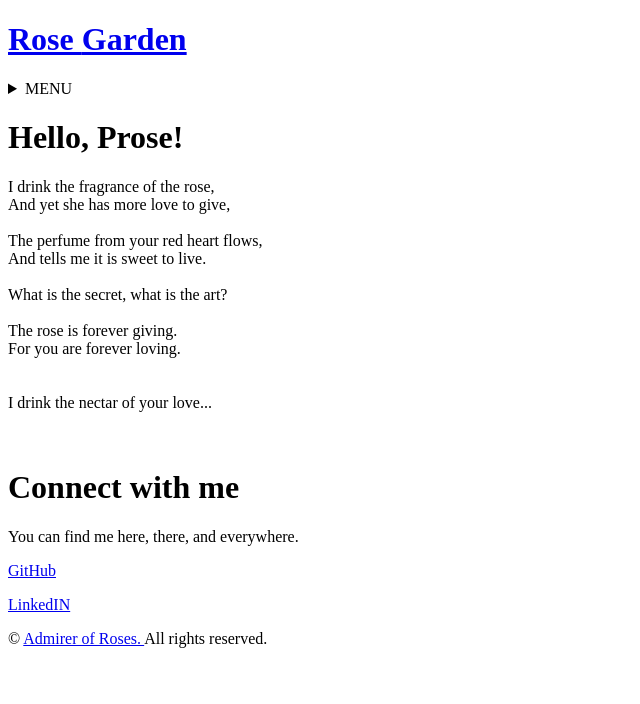
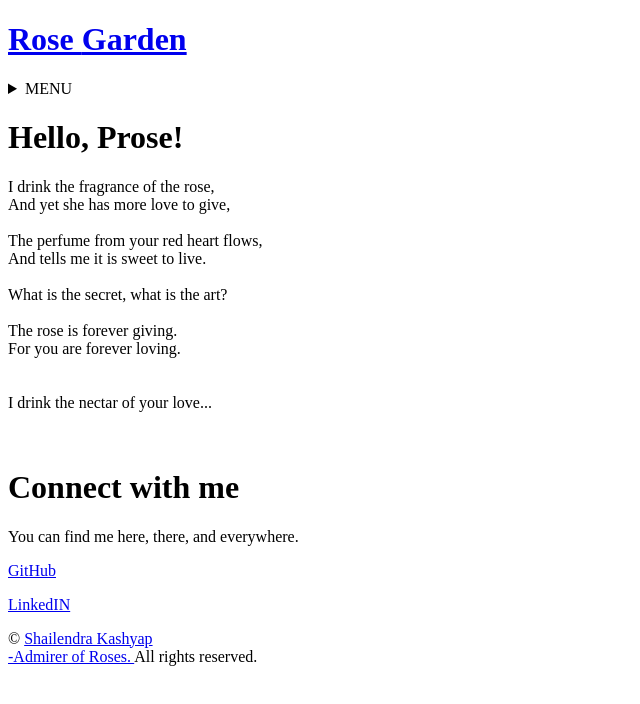
Before and after one commit to datalou/Lourdes_Site, a plain HTML site: page index.html in a window 1280 px wide. Shown: the whole page, without its empty margins (0-640 px from the left). Drawn offline with Linux system fonts and the light colour scheme.

Commit message:
Update index.html

```diff
--- a/index.html
+++ b/index.html
@@ -120,7 +120,7 @@
         </p>
 
         <p>
-            &copy; <a href="#" target="_blank"> Admirer of Roses. </a>All rights reserved.
+            &copy; <a href="#" target="_blank"> Shailendra Kashyap </br> -Admirer of Roses. </a>All rights reserved.
         </p>
 
     </footer>
```
